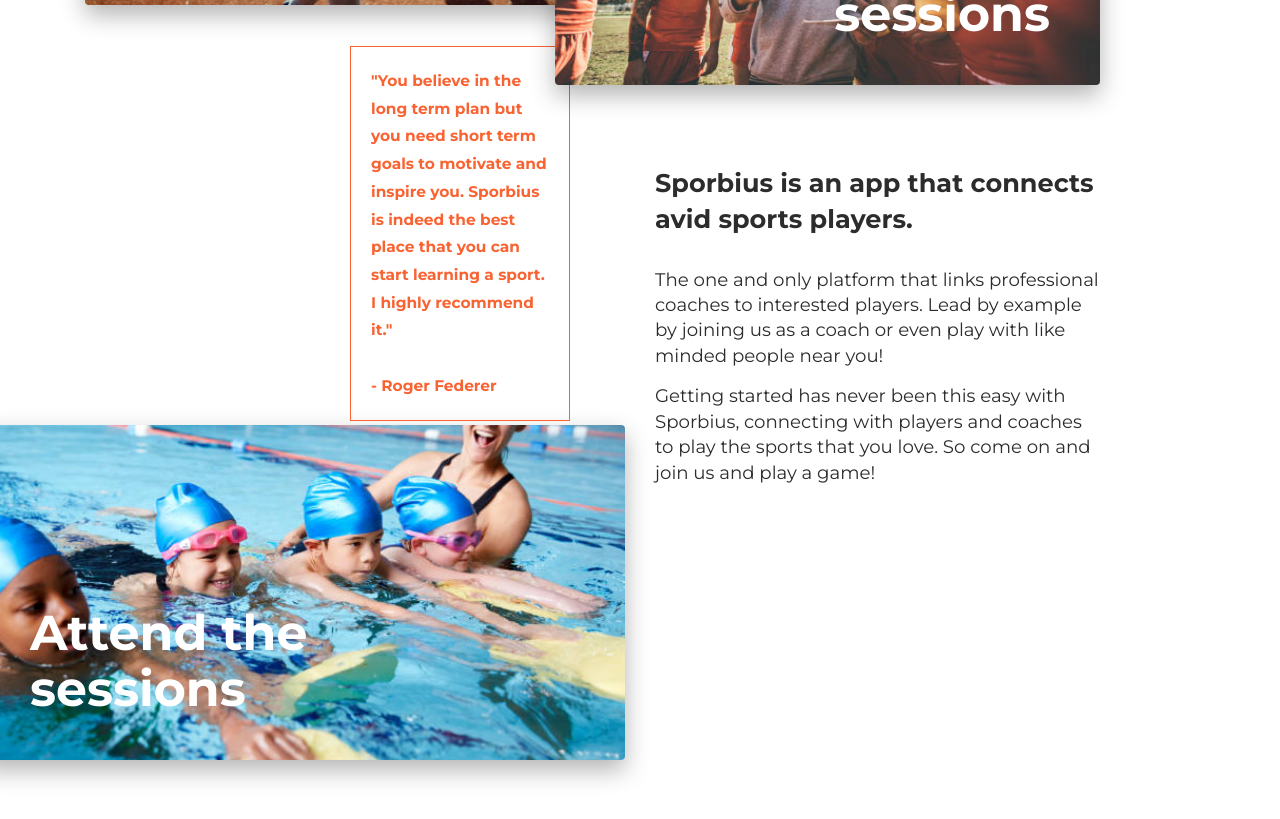
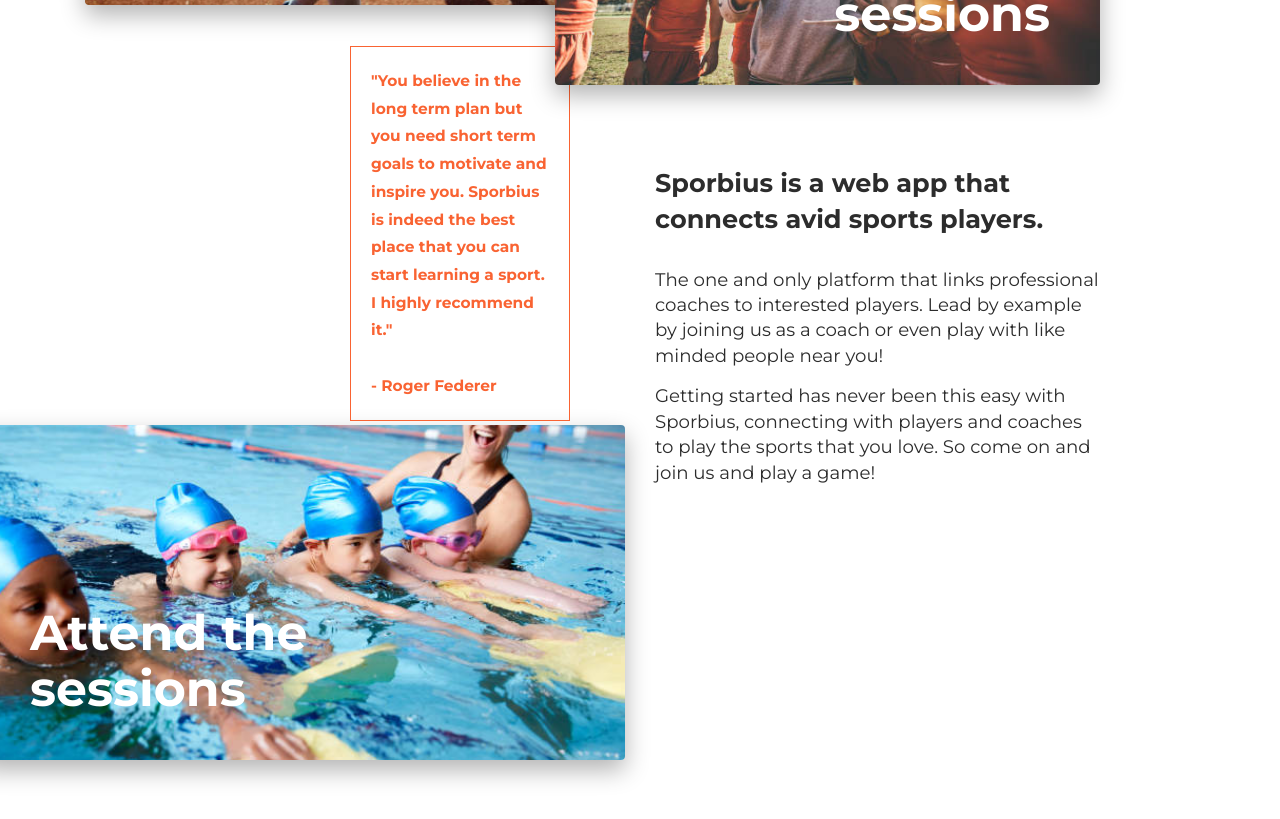
Before and after one commit to ReginaGitHub/Sporbius2, a Vue app: page /#/ in a window 1280 px wide. Shown: the part 1460-2279 px from the top of the page. Built offline with nearby package versions, Linux system fonts and the light colour scheme; no server answers.

Commit message:
change app to web app on landing page

```diff
--- a/src/pages/Landing.vue
+++ b/src/pages/Landing.vue
@@ -67,7 +67,7 @@
                 </div>
               </div>
               <h3 class="title">
-                Sporbius is an app that connects avid sports players.
+                Sporbius is a web app that connects avid sports players.
               </h3>
               <h5>
                 The one and only platform that links professional coaches to interested players.
```
